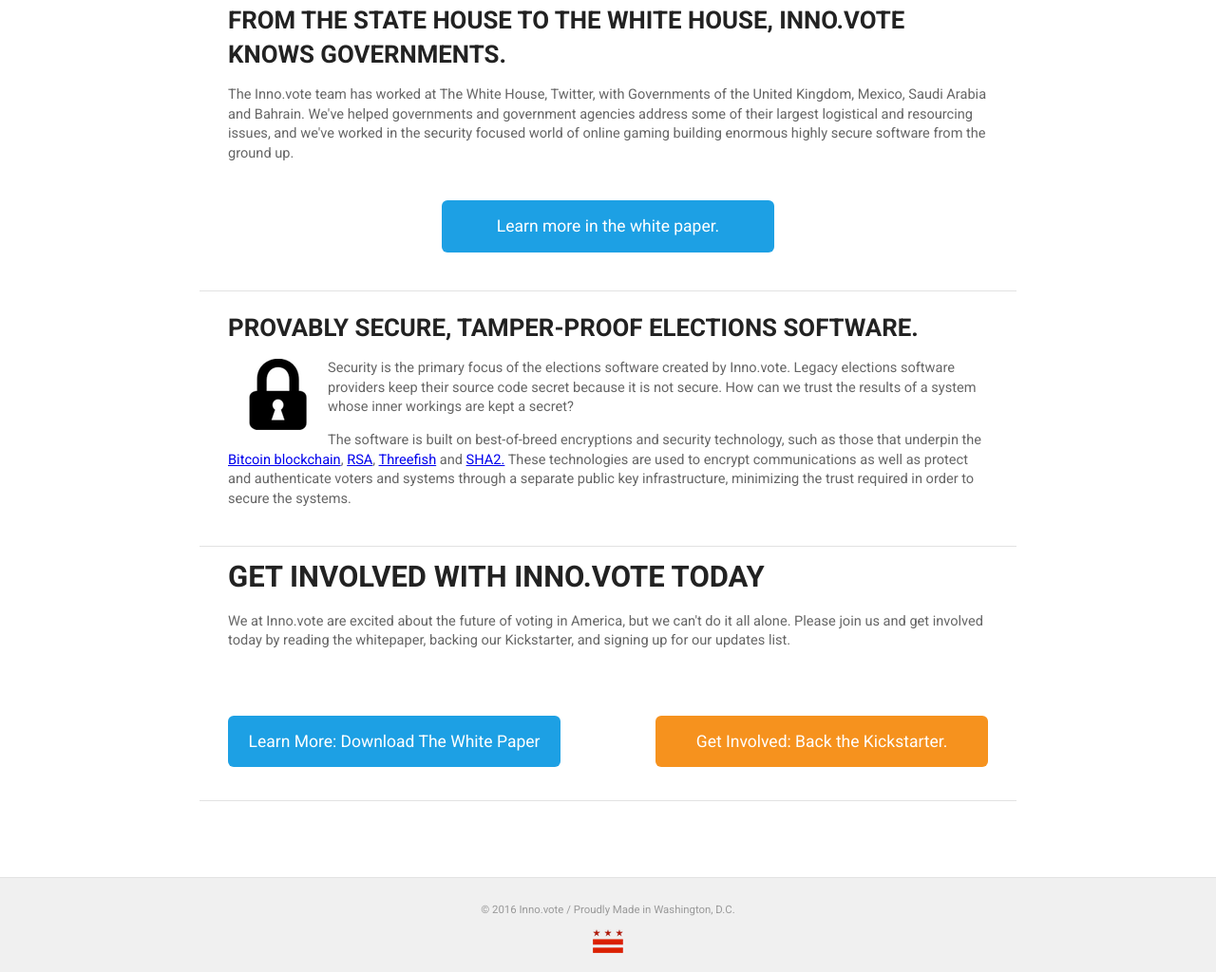
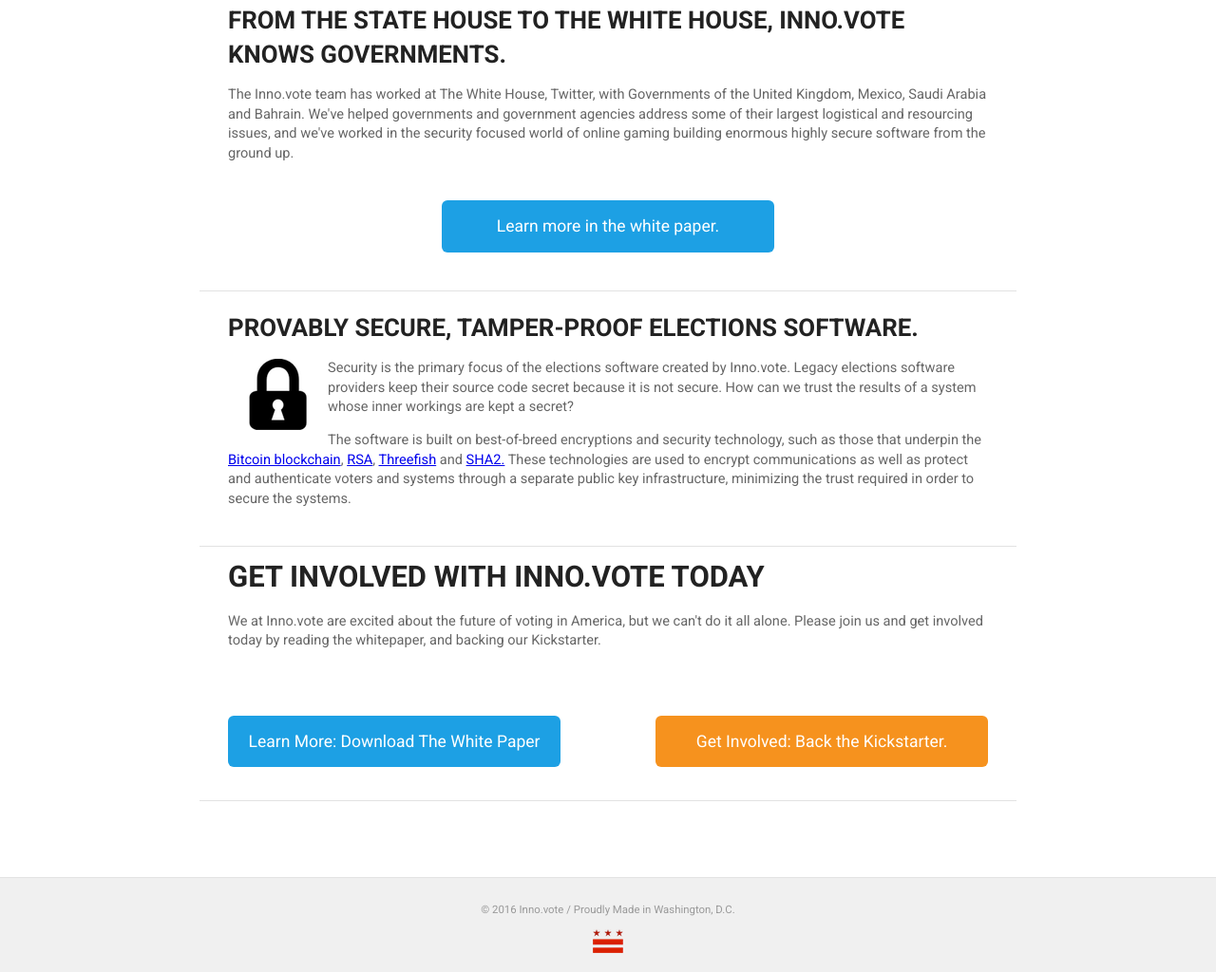
Before and after one commit to PlatoProject/innovote, a plain HTML site: page index.html in a window 1280 px wide. Shown: the part 2936-3960 px from the top of the page at 95% size. Drawn offline with nearby package versions, Linux system fonts and the light colour scheme.

Commit message:
kill mailchimp for now.

```diff
--- a/index.html
+++ b/index.html
@@ -183,7 +183,7 @@
   <div class="container clear">
     <div class="description">
       <h3>Get involved with Inno.vote today</h3>
-      <p>We at Inno.vote are excited about the future of voting in America, but we can't do it all alone. Please join us and get involved today by reading the whitepaper, backing our Kickstarter, and signing up for our updates list.</p>
+      <p>We at Inno.vote are excited about the future of voting in America, but we can't do it all alone. Please join us and get involved today by reading the whitepaper, and backing our Kickstarter.</p>
     	<p class="download left"><a class="small-margin" href="/whitepaper/Inno.vote — Bringing Democracy to Elections.pdf">Learn More: Download The White Paper</a></p>
     	<p class="kickstart right"><a class="small-margin" href="">Get Involved: Back the Kickstarter.</a></p>
     </div>
```
